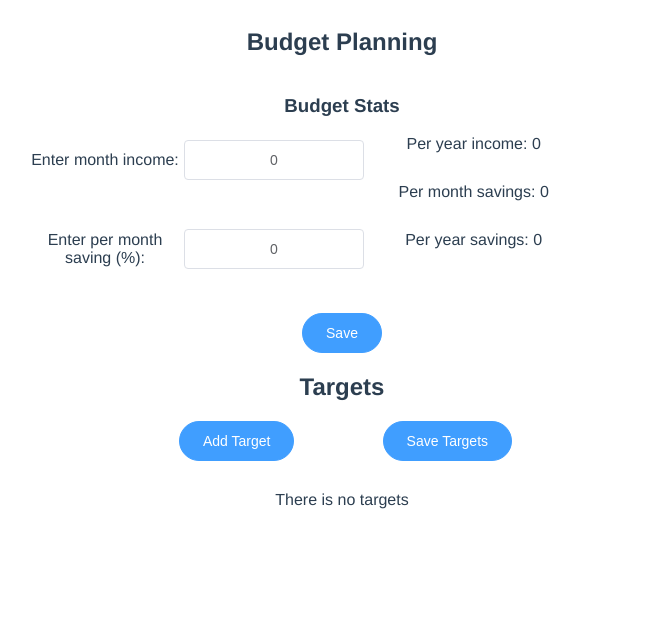
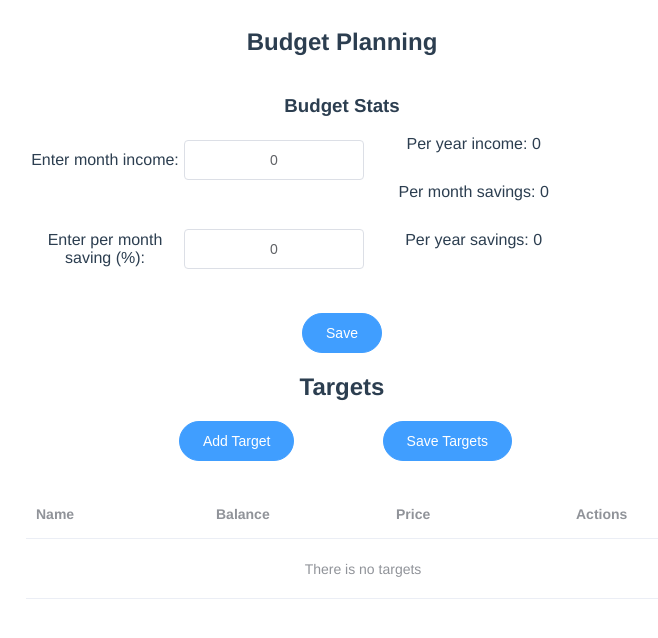
Before and after one commit to dimagreat/vue-finance, a Vue app: page /#/ in a window 1280 px wide. Shown: the top 638 px of the page, without its empty margins (298-956 px from the left). Built offline with nearby package versions, Linux system fonts and the light colour scheme.

Commit message:
Created target table

```diff
--- /dev/null
+++ b/src/components/target/TargetTable.vue
@@ -0,0 +1,62 @@
+<template>
+  <el-table
+    :data="targets"
+    :empty-text="'There is no targets'"
+    style="width: 80%">
+    <el-table-column
+      label="Name"
+      width="180">
+      <template slot-scope="scope">
+        <span>{{ scope.row.name }}</span>
+      </template>
+    </el-table-column>
+    <el-table-column
+      label="Balance"
+      width="180">
+      <template slot-scope="scope">
+        <span >{{ scope.row.balance }}</span>
+      </template>
+    </el-table-column>
+    <el-table-column
+      label="Price"
+      width="180">
+      <template slot-scope="scope">
+        <span>{{ scope.row.price }}</span>
+      </template>
+    </el-table-column>
+    <el-table-column
+      label="Actions">
+      <template slot-scope="scope">
+        <el-button
+          size="mini"
+          @click="openBalanceDlg(scope.$index)">Update Balance</el-button>
+        <el-button
+          size="mini"
+          type="danger"
+          @click="openEditDlg(scope.$index)">Edit Target</el-button>
+      </template>
+    </el-table-column>
+  </el-table>
+</template>
+
+<script lang="ts">
+import Vue from 'vue';
+
+export default Vue.extend({
+  name: 'TargetTable',
+  props: {
+    openBalanceDlg: {
+      type: Function,
+      required: true
+    },
+    openEditDlg: {
+      type: Function,
+      required: true
+    },
+    targets: {
+      type: Array,
+      required: true
+    }
+  }
+});
+</script>
--- a/src/components/target/index.ts
+++ b/src/components/target/index.ts
@@ -1,3 +1,4 @@
 export { default as CreateEditTargetDlg } from './CreateEditTargetDlg.vue';
 export { default as Target } from './Target.vue';
 export { default as UpdateTargetBalanceDlg } from './UpdateTargetBalanceDlg.vue';
+export { default as TargetTable } from './TargetTable.vue';
--- a/src/views/TargetList.vue
+++ b/src/views/TargetList.vue
@@ -10,9 +10,8 @@
       </el-col>
     </el-row>
     <el-row>
-      <div v-if="targets.length === 0">There is no targets</div>
-      <el-col :span="4" :offset="1" :key="key" v-for="(target, key) in targets">
-        <target :open-edit-target="onOpenEditTargetDlg" :open-target-balance="onOpenTargetBalanceDlg" :index="key" :name="target.name" :price="target.price" :balance="target.balance"></target>
+      <el-col :span="16" :offset="6">
+        <target-table :open-edit-dlg="onOpenEditTargetDlg" :open-balance-dlg="onOpenTargetBalanceDlg" :targets="targets"></target-table>
       </el-col>
     </el-row>
     <update-target-balance-dlg :current-target="currentTarget" :is-open="isUpdateBalanceDlgOpen" :on-close="closeTargetBalanceDlg" :on-update="updateBalance"></update-target-balance-dlg>
@@ -22,13 +21,13 @@
 
 <script lang="ts">
 import Vue from 'vue';
-import { Target, CreateEditTargetDlg, UpdateTargetBalanceDlg } from '../components/target';
+import { TargetTable, CreateEditTargetDlg, UpdateTargetBalanceDlg } from '../components/target';
 
 import BudgetApi, { ITarget } from '../api';
 
 export default Vue.extend({
   name: 'TargetList',
-  components: { Target, CreateEditTargetDlg, UpdateTargetBalanceDlg },
+  components: { TargetTable, CreateEditTargetDlg, UpdateTargetBalanceDlg },
   data() {
     return {
       targets: [] as ITarget[],
```
